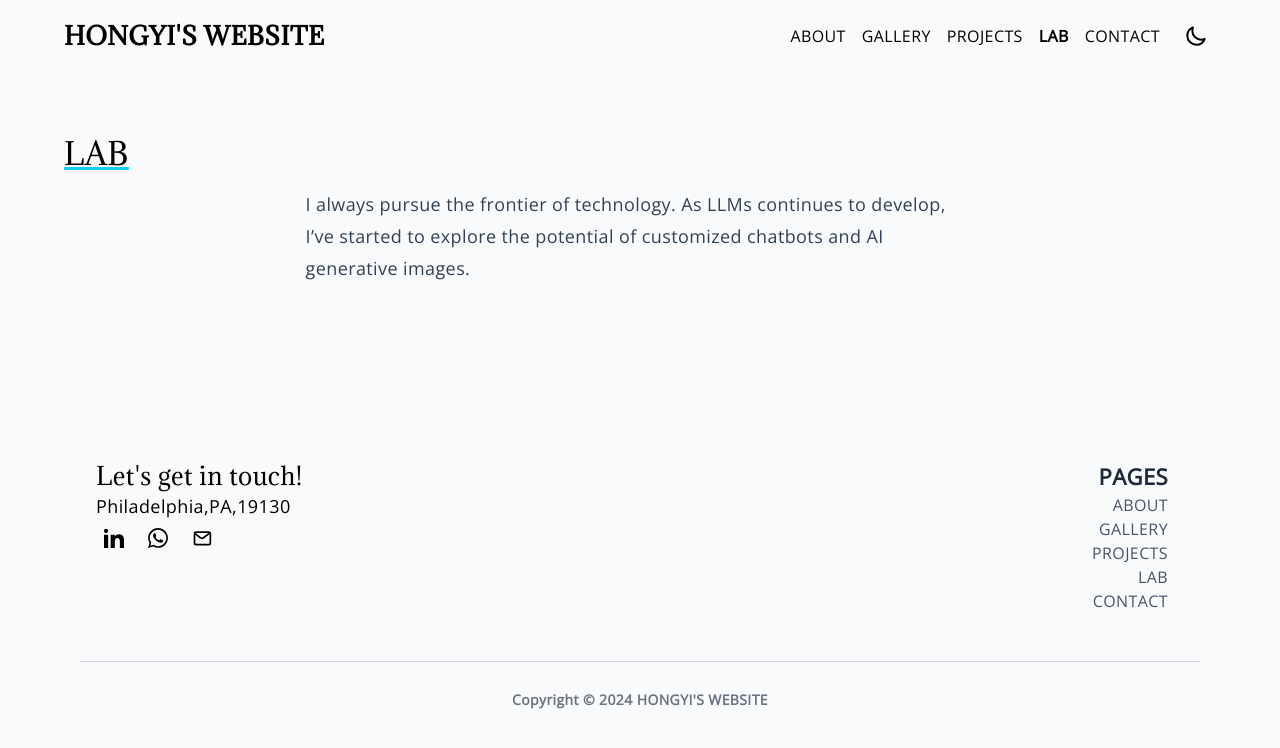
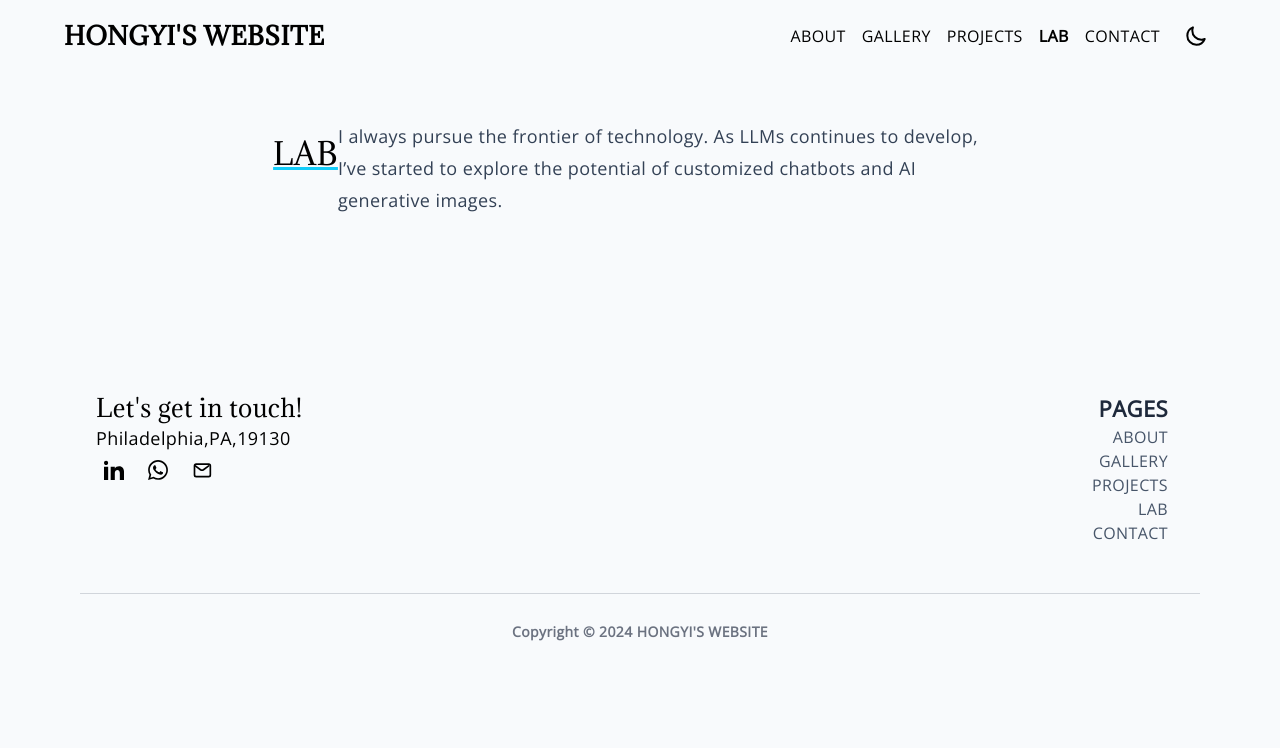
Before and after one commit to hongyili-hl/hongyili-hl.github.io, a Jekyll site: the page built from sample.md, in a window 1280 px wide. Shown: the top 748 px of the page. Built offline with Jekyll 4.4.1, drawn with Linux system fonts in a browser that asks for light colours.

Commit message:
Update tags.html

```diff
--- a/_layouts/tags.html
+++ b/_layouts/tags.html
@@ -4,10 +4,8 @@ layout: base
 
 
 <div class="mx-auto py-4 md:py-12 fadeIn">
-  <div class="break-inside-avoid-column">
+  <div class="flex justify-center pb-4 md:pb-8">
     <h1 class="text-xl xl:text-3xl py-4">LAB</h1>
-  </div>
-  <div class="flex justify-center pb-4 md:pb-8">
     <p class="prose md:prose-lg prose-p:font-extralight prose-headings:font-light prose-slate dark:prose-invert prose-img:mx-auto prose-img:w-2/3">
       I always pursue the frontier of technology. As LLMs continues to develop, I’ve started to explore the potential of customized chatbots and AI generative images.
     </p>
```
